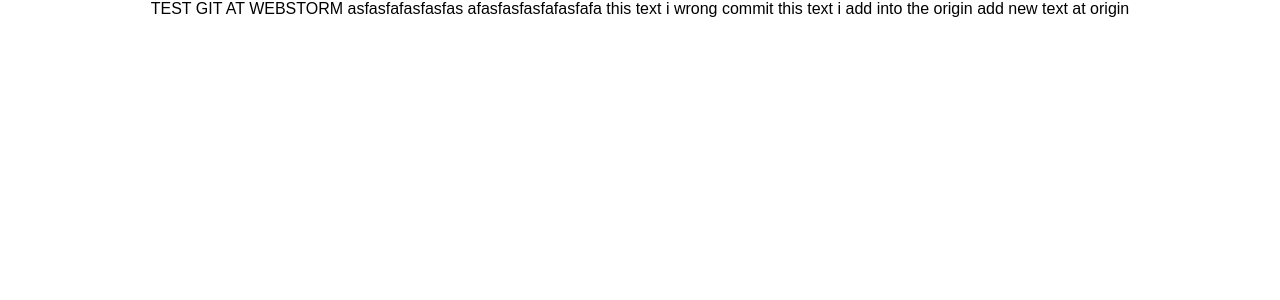
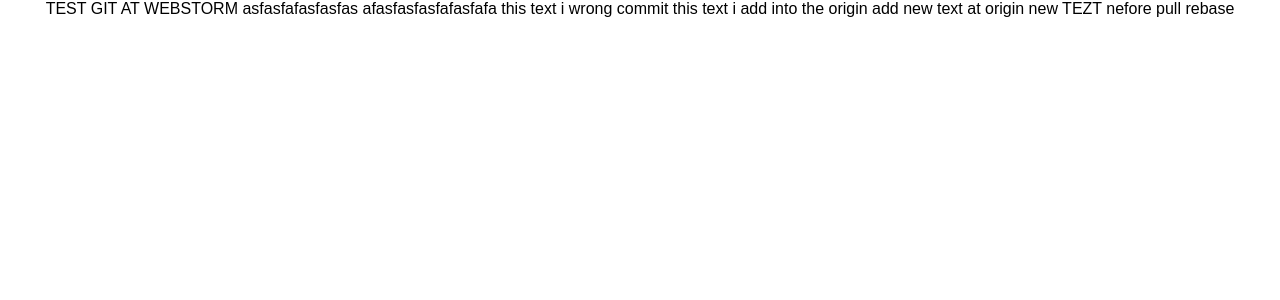
Before and after one commit to Fenricage/WebStormGit, a React (Create React App) app: page / in a window 1280 px wide. Shown: the top 300 px of the page. Built offline with nearby package versions, Linux system fonts and the light colour scheme.

Commit message:
Update App.js

```diff
--- a/src/App.js
+++ b/src/App.js
@@ -12,6 +12,8 @@
           this text i wrong commit
       this text i add into the origin
       add new text at origin
+
+      new TEZT nefore pull rebase
       </div>
     );
   }
```
